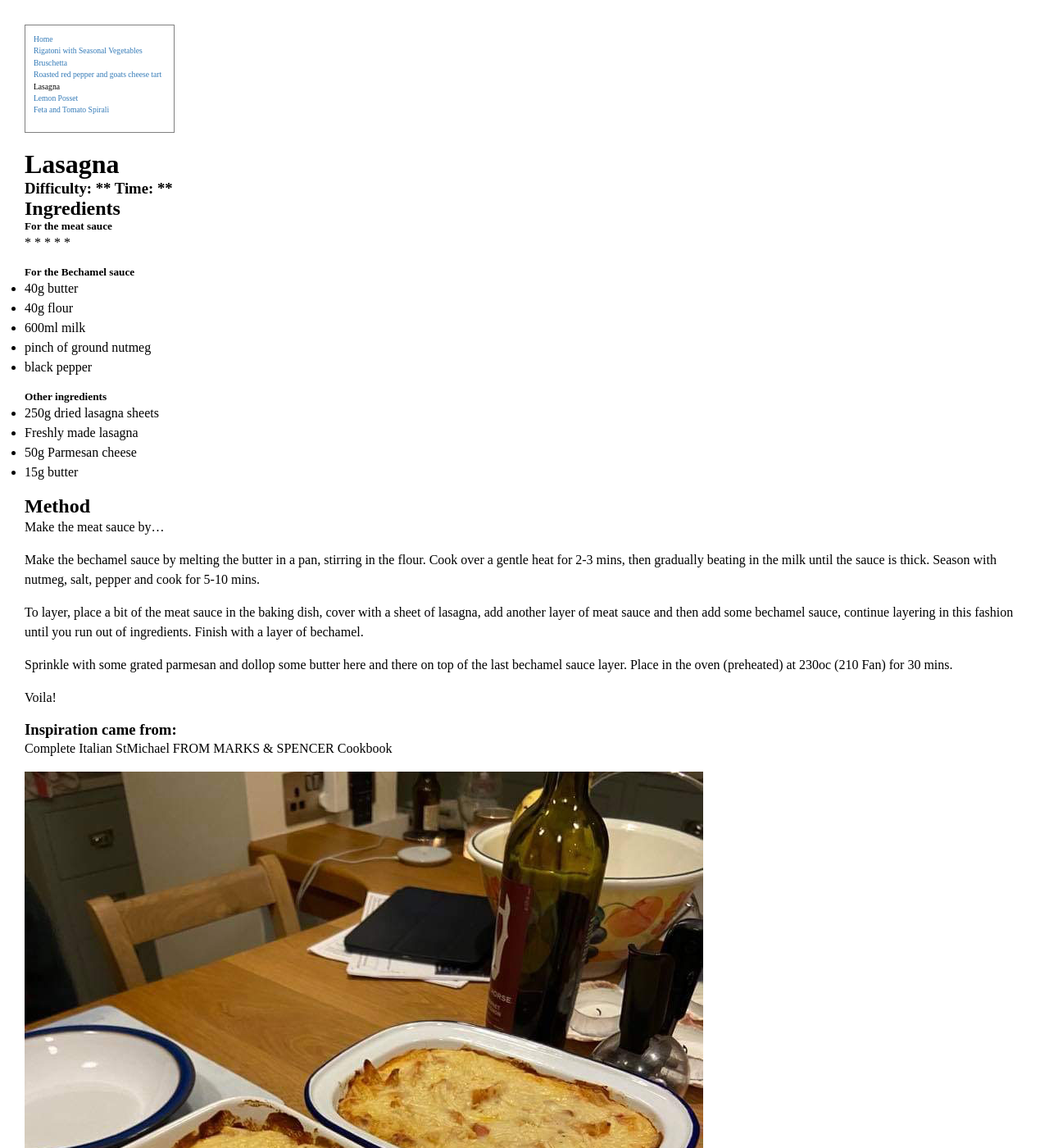
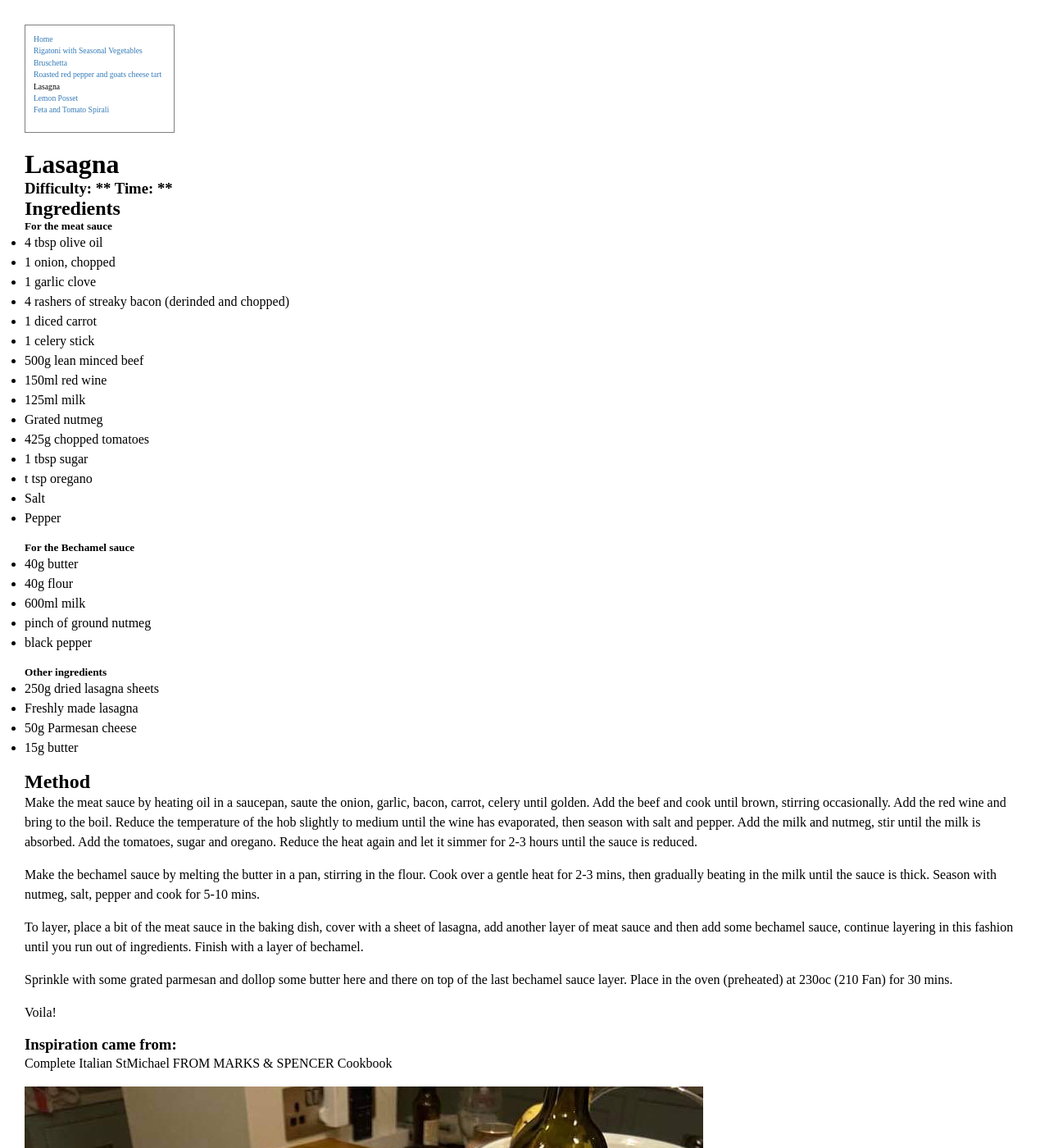
Before and after one commit to Hol1999/Hollyrecipewebsite, a Jekyll site: the page built from _recipes/recipe3.md, in a window 1280 px wide and 1400 px high. Shown: the whole window at 82% size. Built offline with Jekyll 4.4.1, drawn with Linux system fonts in a browser that asks for light colours.

Commit message:
Update Recipes “recipe3”

```diff
--- a/_recipes/recipe3.md
+++ b/_recipes/recipe3.md
@@ -12,11 +12,21 @@ tags: null
 
 ##### For the meat sauce
 
-*
-*
-*
-*
-*
+* 4 tbsp olive oil
+* 1 onion, chopped
+* 1 garlic clove
+* 4 rashers of streaky bacon (derinded and chopped)
+* 1 diced carrot
+* 1 celery stick
+* 500g lean minced beef
+* 150ml red wine
+* 125ml milk
+* Grated nutmeg
+* 425g chopped tomatoes
+* 1 tbsp sugar
+* t tsp oregano
+* Salt
+* Pepper
 
 ##### For the Bechamel sauce
 
@@ -35,7 +45,7 @@ tags: null
 
 ## Method
 
-Make the meat sauce by...
+Make the meat sauce by heating oil in a saucepan, saute the onion, garlic, bacon, carrot, celery until golden. Add the beef and cook until brown, stirring occasionally. Add the red wine and bring to the boil. Reduce the temperature of the hob slightly to medium until the wine has evaporated, then season with salt and pepper. Add the milk and nutmeg, stir until the milk is absorbed. Add the tomatoes, sugar and oregano. Reduce the heat again and let it simmer for 2-3 hours until the sauce is reduced.
 
 Make the bechamel sauce by melting the butter in a pan, stirring in the flour. Cook over a gentle heat for 2-3 mins, then gradually beating in the milk until the sauce is thick.  Season with nutmeg, salt, pepper and cook for 5-10 mins.
 
```
